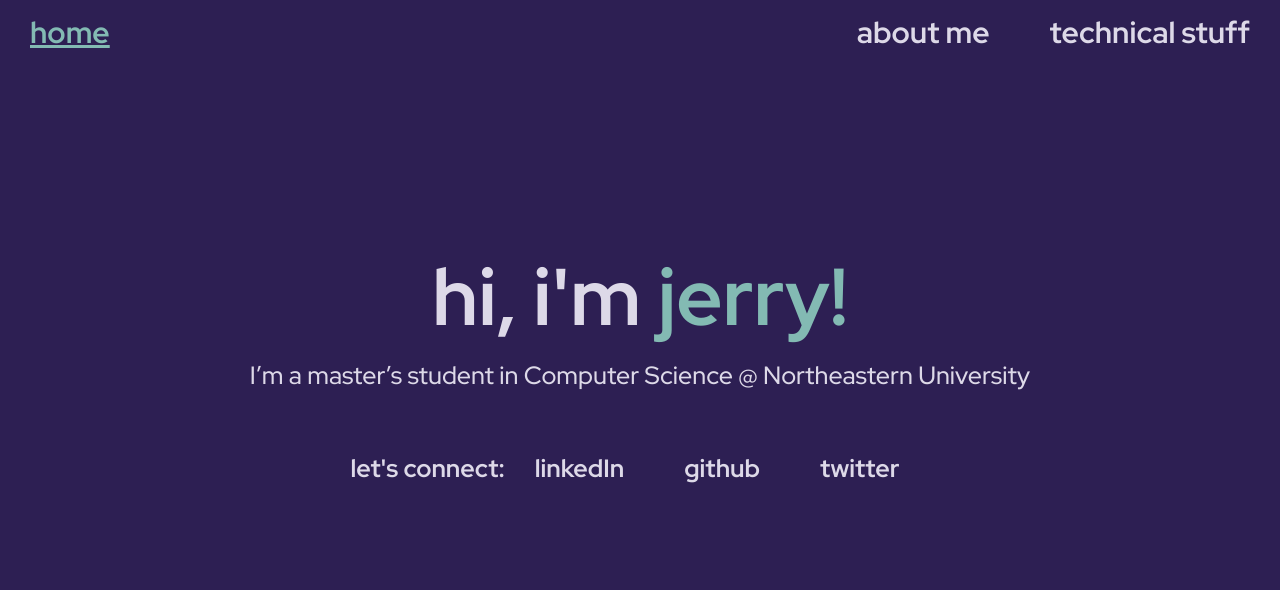
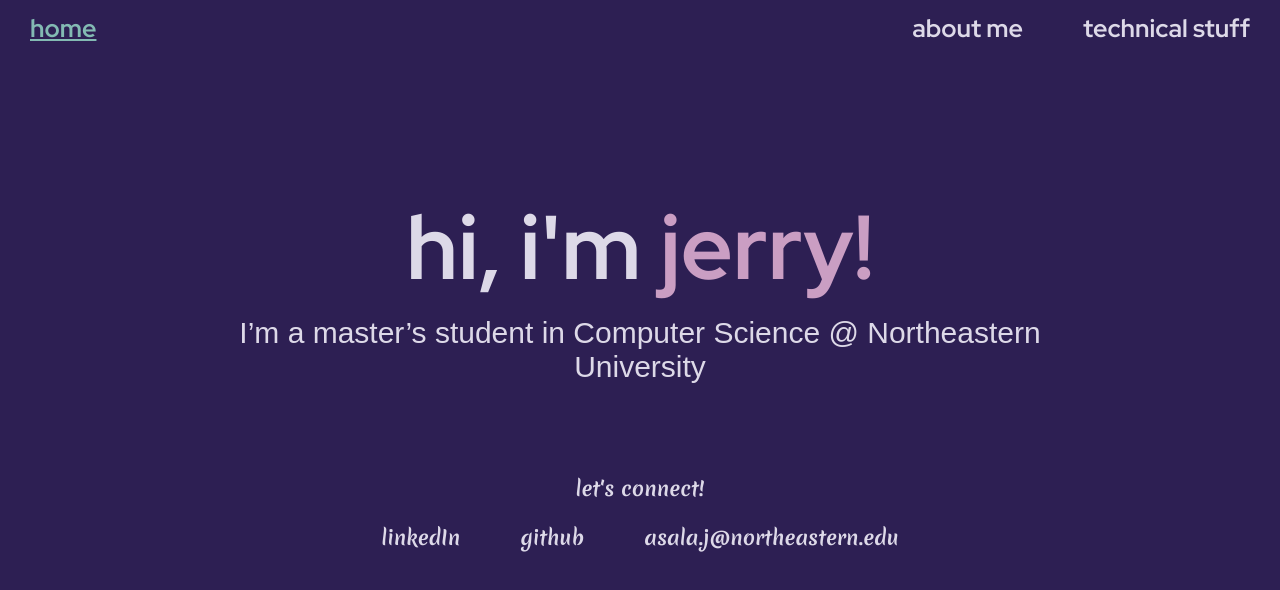
Before and after one commit to jerryasala/jerryasala-homepage, a website: page index.html in a window 1280 px wide. Drawn offline with Linux system fonts and the light colour scheme; a web font is replaced by a local one.

Commit message:
update with style changes

```diff
--- a/index.html
+++ b/index.html
@@ -15,6 +15,18 @@
     <link rel="preconnect" href="https://fonts.gstatic.com" crossorigin />
     <link
       href="https://fonts.googleapis.com/css2?family=Aref+Ruqaa+Ink:wght@400;700&display=swap"
+      rel="stylesheet"
+    />
+    <link rel="preconnect" href="https://fonts.googleapis.com" />
+    <link rel="preconnect" href="https://fonts.gstatic.com" crossorigin />
+    <link
+      href="https://fonts.googleapis.com/css2?family=Aref+Ruqaa+Ink:wght@400;700&family=Fira+Sans+Extra+Condensed:wght@400;500;700&display=swap"
+      rel="stylesheet"
+    />
+    <link rel="preconnect" href="https://fonts.googleapis.com" />
+    <link rel="preconnect" href="https://fonts.gstatic.com" crossorigin />
+    <link
+      href="https://fonts.googleapis.com/css2?family=Merienda:wght@400;700&display=swap"
       rel="stylesheet"
     />
   </head>
@@ -42,7 +54,7 @@
           </div>
           <div class="connect-container">
             <div class="connect">
-              <p>let's connect:</p>
+              <p>let's connect!</p>
             </div>
             <div class="connect-items">
               <a
@@ -57,7 +69,9 @@
                 target="_blank"
                 >github</a
               >
-              <a class="connect-item" href="">twitter</a>
+              <a class="connect-item" href="mailto:asala.j@northeastern.edu"
+                >asala.j@northeastern.edu</a
+              >
             </div>
           </div>
         </div>
--- a/styles.css
+++ b/styles.css
@@ -21,7 +21,7 @@ body {
 }
 
 .menu-item {
-  font-size: 30px;
+  font-size: 25px;
   font-weight: bold;
   text-decoration: none;
   padding: 12px 30px;
@@ -39,13 +39,13 @@ body {
   flex-direction: column;
   justify-content: flex-start;
   align-items: center;
-  padding-top: 180px;
+  padding-top: 130px;
   width: 900px;
 }
 
 .main-greeting {
   color: black;
-  font-size: 80px;
+  font-size: 90px;
   font-weight: bold;
   font-family: "Red Hat Display", sans-serif;
   color: #ddd9e8;
@@ -59,43 +59,53 @@ body {
 
 .name {
   text-decoration: none;
-  color: #83bab3;
+  color: #ca9ec3;
 }
 
 .greeting {
   color: black;
-  font-size: 25px;
+  font-size: 30px;
   padding: 10px 0;
-  font-family: "Red Hat Display", sans-serif;
+  font-family: "Fira Sans Extra Condensed", sans-serif;
+  font-weight: Medium 500;
   color: #ddd9e8;
   text-align: center;
 }
 
 .connect-container {
   display: flex;
-  justify-content: flex-end;
-  padding-top: 50px;
+  flex-direction: column;
+  justify-content: center;
+  align-items: center;
+  padding-top: 80px;
 }
 
 .connect {
-  font-family: "Red Hat Display", sans-serif;
-  font-size: 25px;
+  font-family: "Merienda", cursive;
+  font-size: 20px;
   font-weight: bold;
   color: #ddd9e8;
+  margin-bottom: 20px;
 }
 
 .connect-items {
   display: flex;
   justify-content: space-between;
+  margin-bottom: 20px;
 }
 
 .connect-item {
-  font-size: 25px;
+  font-size: 20px;
   font-weight: bold;
   text-decoration: none;
-  font-family: "Red Hat Display", sans-serif;
+  font-family: "Merienda", cursive;
   padding: 0 30px;
   color: #ddd9e8;
+}
+
+.connect-item:hover {
+  text-decoration: underline;
+  color: #83bab3;
 }
 
 .headers {
```
Also changed, not shown: about-me.html (+2 -2 lines).
